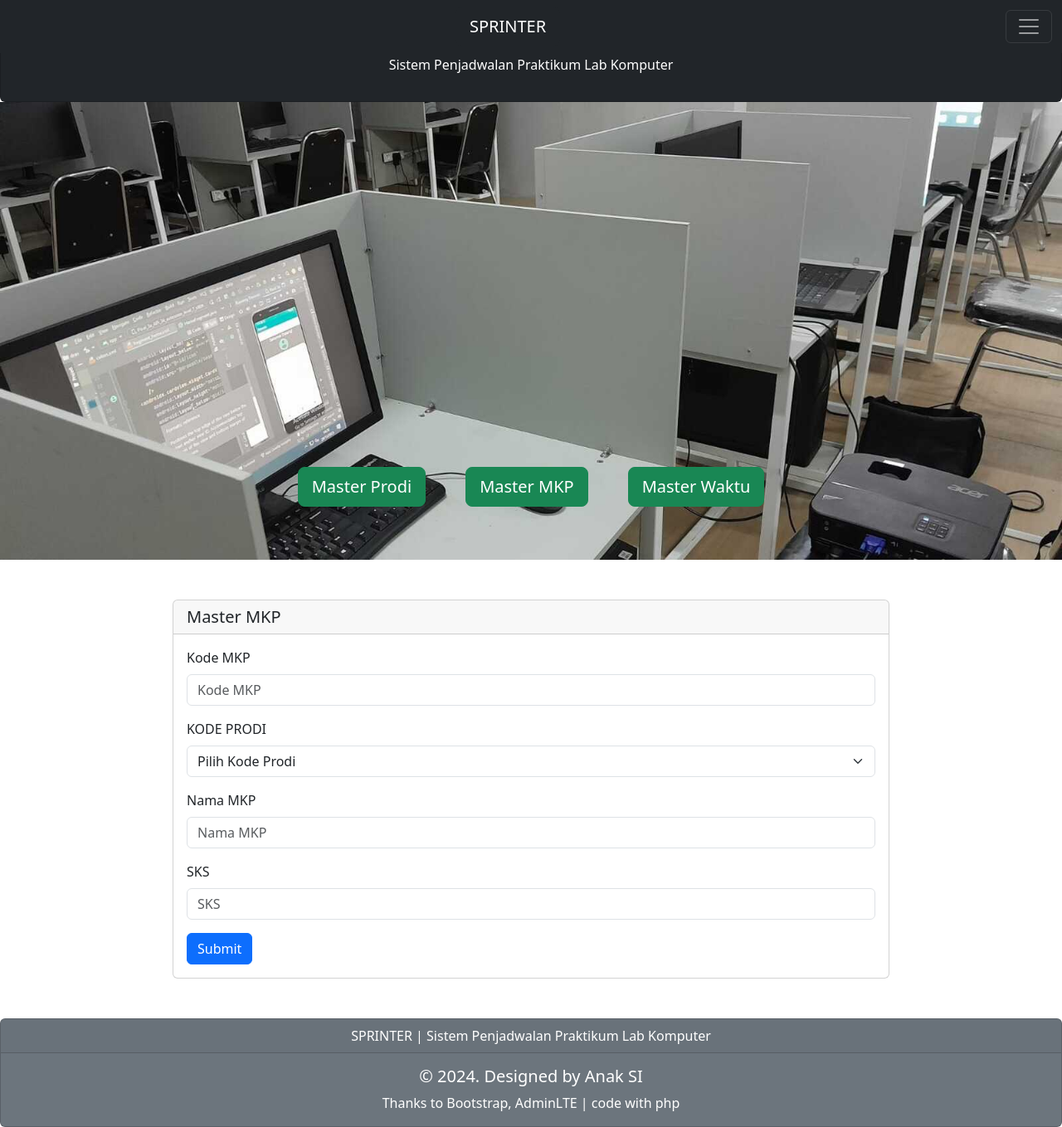
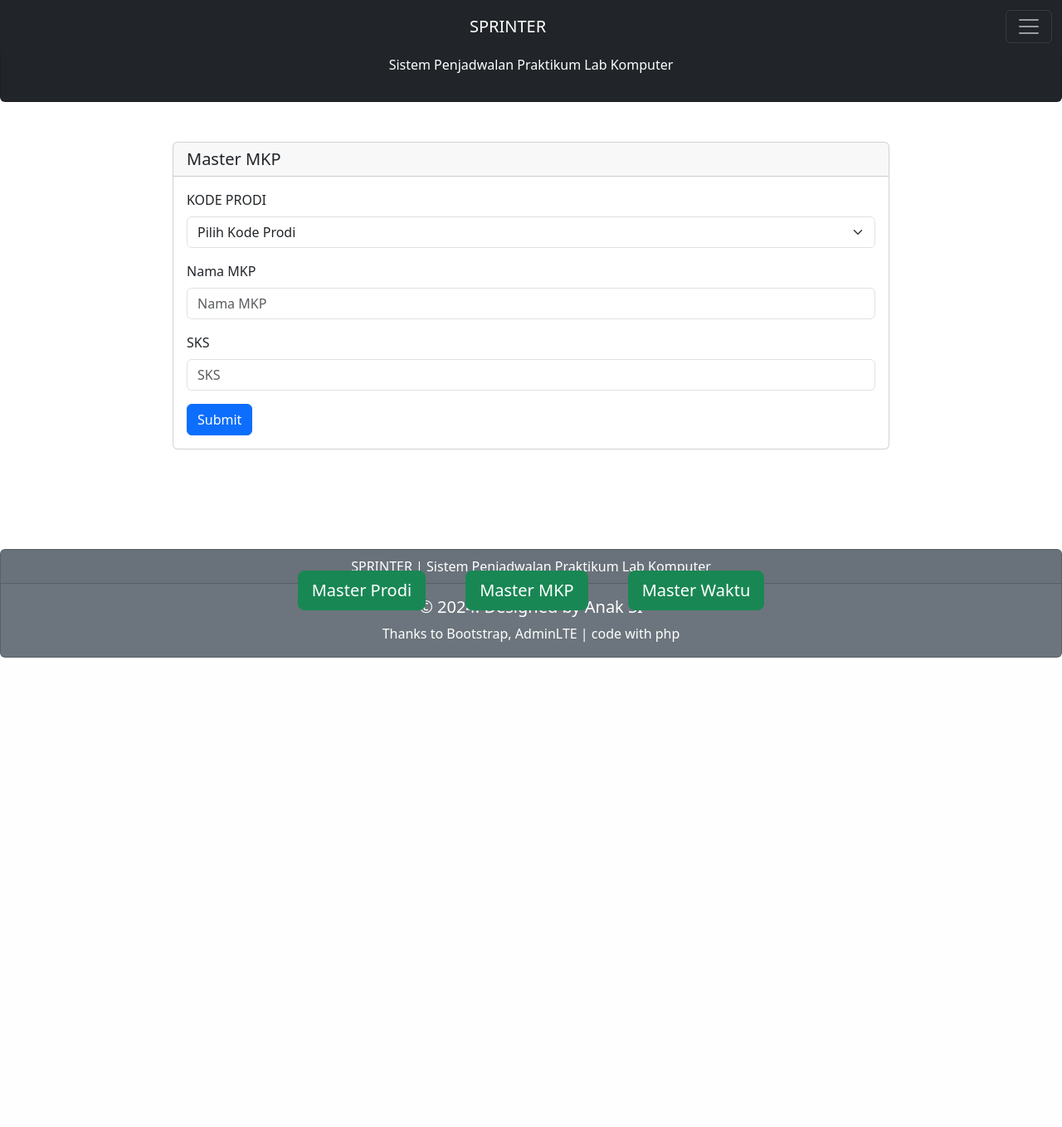
Before and after one commit to Achild29/SPRINTER, a PHP site: page /mkp.php in a window 1280 px wide. Shown: the whole page at 83% size. After the commit the page ends 793 px from the top, so only its background shows below. Run offline with PHP 8.4, Linux system fonts and the light colour scheme; the visitor is signed in with stand-in values (Sample User, id 1); data that the repository does not hold is empty.

Commit message:
banner adjusting

```diff
--- a/SPRINTER/mkp.php
+++ b/SPRINTER/mkp.php
@@ -86,29 +86,26 @@
 
     <!-- Banner -->
         <div id="carouselExampleIndicators" class="carousel">
-            <div class="carousel-indicators gap-5 p-5">
-                <a href="prodi.php#PRODI" class="btn btn-success btn-lg">Master Prodi</a>
-                <a href="mkp.php#MKP" class="btn btn-success btn-lg">Master MKP</a>
-                <a href="waktu.php#WAKTU" class="btn btn-success btn-lg">Master Waktu</a>
-            </div>
+
             <div class="carousel-inner">
                 <div class="carousel-item active">
-                <img src="images/labkom1.jpeg" class="d-block w-100" alt="...">
+               <!--<img src="images/labkom1.jpeg" class="d-block w-100" alt="...">-->
                 </div>
             </div>
         </div>
     <!-- end of Banner -->
 
     <!-- Master MKP -->
+            <div class="carousel-indicators gap-5 p-5">
+                <a href="prodi.php#PRODI" class="btn btn-success btn-lg">Master Prodi</a>
+                <a href="mkp.php#MKP" class="btn btn-success btn-lg">Master MKP</a>
+                <a href="waktu.php#WAKTU" class="btn btn-success btn-lg">Master Waktu</a>
+            </div>
         <div class="container-fluid w-75 p-5">
             <div id="MKP" class="card">
                 <h5 class="card-header">Master MKP</h5>
                 <div class="card-body">
                     <form method="post" action="Controller/Mkp.php">
-                        <div class="mb-3">
-                            <label for="kode_mkp" class="form-label">Kode MKP</label>
-                            <input type="text" class="form-control" id="kode_mkp" name="kode_mkp" placeholder="Kode MKP">
-                        </div>
                         <div class="mb-3">
                             <label for="kode_prodi" class="form-label">KODE PRODI</label>
                             <select class="form-select" aria-label="Kode PRODI" name="kode_prodi1" require>
@@ -138,7 +135,7 @@
             </div>
         </div>
     <!-- end of Master MKP -->
-
+    <br><br><br>
     <!-- Footer -->
         <div class="card text-bg-secondary text-center ">
             <div class="card-header">
```
